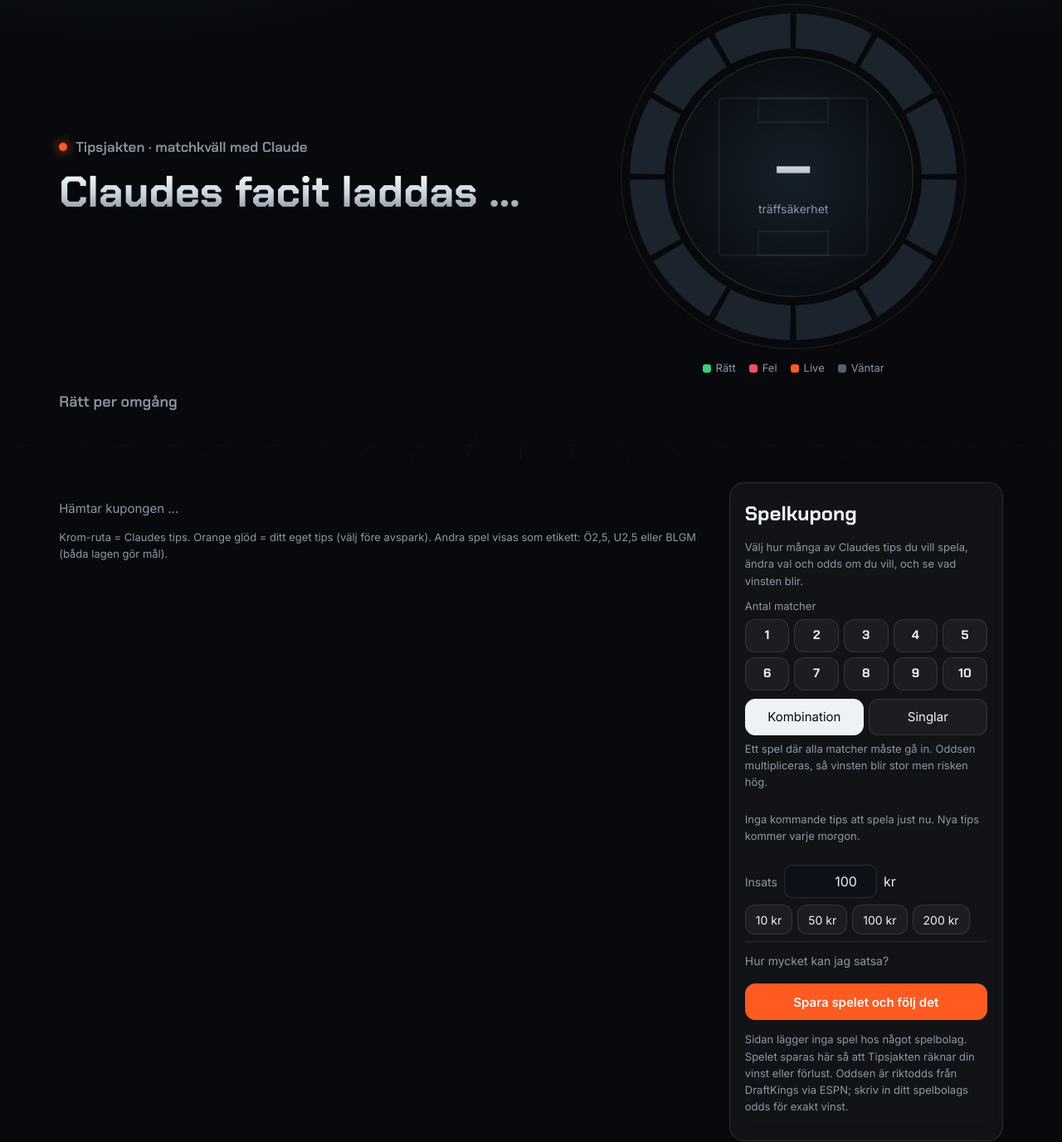
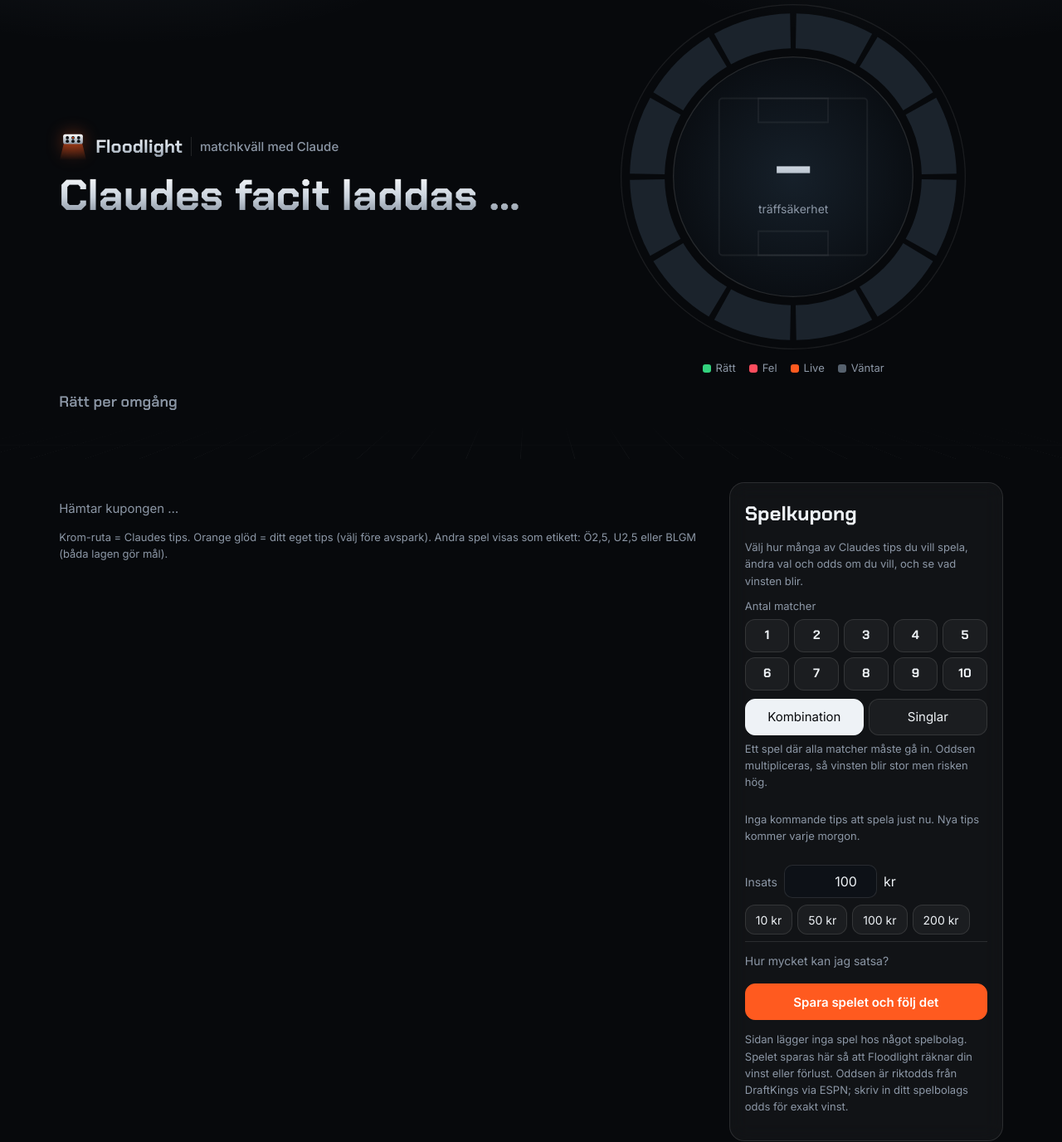
Before and after one commit to Farhad0088/Ekonomi-, a plain HTML site: page tipsjakten/index.html in a window 1280 px wide. Shown: the part 61-1437 px from the top of the page at 83% size. Drawn offline with Linux system fonts and the light colour scheme.

Commit message:
Rename the page to Floodlight with a floodlight logo
Co-Authored-By: Claude Opus 5.5 <noreply@anthropic.com>
Claude-Session: https://claude.ai/code/session_01MBkTCDVsiNtWE3AwJmwaEu

```diff
--- a/tipsjakten/index.html
+++ b/tipsjakten/index.html
@@ -3,7 +3,7 @@
 <head>
 <meta charset="utf-8">
 <meta name="viewport" content="width=device-width, initial-scale=1">
-<title>Tipsjakten</title>
+<title>Floodlight</title>
 <link rel="preconnect" href="https://fonts.googleapis.com">
 <link rel="stylesheet" href="https://fonts.googleapis.com/css2?family=Chakra+Petch:wght@500;600;700&family=Inter:wght@400;500;600&display=swap">
 <style>
@@ -27,7 +27,7 @@ background:repeating-linear-gradient(90deg,rgba(255,255,255,.07) 0 1px,transpare
 transform:perspective(420px) rotateX(62deg);transform-origin:bottom;-webkit-mask-image:linear-gradient(to top,#000,transparent);mask-image:linear-gradient(to top,#000,transparent)}
 .top{display:grid;grid-template-columns:minmax(0,1.15fr) minmax(0,1fr);gap:clamp(20px,4vw,56px);align-items:center;position:relative;z-index:1}
 .brand{display:flex;align-items:center;gap:10px;font-family:"Chakra Petch";font-weight:600;font-size:17px;color:var(--mute);margin:0 0 14px}
-.brand i{width:10px;height:10px;border-radius:50%;background:var(--hot);box-shadow:0 0 14px var(--hot)}
+.brand .logo{width:34px;height:34px;flex:none;filter:drop-shadow(0 0 10px rgba(255,90,31,.45))}.brand .wm{font-size:22px;font-weight:700;color:var(--ink);background:var(--chrome);-webkit-background-clip:text;background-clip:text;color:transparent}.brand .sub{font-size:15px;color:var(--mute);font-family:Inter;font-weight:500;padding-left:10px;border-left:1px solid var(--edge)}
 h1{font-size:clamp(34px,5.2vw,52px);line-height:1.05;margin:0 0 20px;text-wrap:balance;font-weight:700;background:var(--chrome);-webkit-background-clip:text;background-clip:text;color:transparent}
 .stats{display:grid;grid-template-columns:repeat(4,minmax(0,1fr));gap:10px}
 .stat{background:var(--glass);border:1px solid var(--edge);border-radius:14px;padding:12px 14px;backdrop-filter:blur(10px)}
@@ -143,7 +143,7 @@ aside .panel{background:var(--glass);border:1px solid var(--edge);border-radius:
 <section class="hero"><div class="wrap">
 <div class="top">
 <div>
-<p class="brand"><i></i>Tipsjakten · matchkväll med Claude</p>
+<p class="brand"><svg class="logo" viewBox="0 0 40 40" aria-hidden="true"><defs><linearGradient id="lg" x1="0" y1="0" x2="0" y2="1"><stop offset="0" stop-color="#fff"/><stop offset="1" stop-color="#8b97a5"/></linearGradient><linearGradient id="beam" x1="0" y1="0" x2="0" y2="1"><stop offset="0" stop-color="#ff5a1f" stop-opacity=".9"/><stop offset="1" stop-color="#ff5a1f" stop-opacity="0"/></linearGradient></defs><path d="M7 15 L1 39 H39 L33 15 Z" fill="url(#beam)" opacity=".55"/><rect x="6" y="2" width="28" height="14" rx="3" fill="url(#lg)"/><g fill="#07090c"><circle cx="12" cy="7" r="2.2"/><circle cx="20" cy="7" r="2.2"/><circle cx="28" cy="7" r="2.2"/><circle cx="12" cy="12" r="2.2"/><circle cx="20" cy="12" r="2.2"/><circle cx="28" cy="12" r="2.2"/></g><g fill="#ff5a1f"><circle cx="20" cy="7" r="1.2"/></g></svg><span class="wm">Floodlight</span><span class="sub">matchkväll med Claude</span></p>
 <h1 id="headline">Claudes facit laddas …</h1>
 <div class="stats" id="stats"></div>
 <p class="vs" id="vs"></p>
@@ -179,7 +179,7 @@ aside .panel{background:var(--glass);border:1px solid var(--edge);border-radius:
 <div class="money" style="margin-top:6px"><label for="budget">Min spelbudget per månad</label><input id="budget" type="number" inputmode="decimal" min="0" step="50" placeholder="t.ex. 1000"><span>kr</span></div>
 <div id="advice"></div></details>
 <button class="primary" id="saveSlip">Spara spelet och följ det</button>
-<p class="note">Sidan lägger inga spel hos något spelbolag. Spelet sparas här så att Tipsjakten räknar din vinst eller förlust. Oddsen är riktodds från DraftKings via ESPN; skriv in ditt spelbolags odds för exakt vinst.</p>
+<p class="note">Sidan lägger inga spel hos något spelbolag. Spelet sparas här så att Floodlight räknar din vinst eller förlust. Oddsen är riktodds från DraftKings via ESPN; skriv in ditt spelbolags odds för exakt vinst.</p>
 </div>
 <div class="panel" id="mybets"><h2>Mina spel</h2><div class="sum" id="betsum"></div><div id="betlist"><p class="note">Inga sparade spel ännu.</p></div></div>
 <div class="panel">
@@ -388,7 +388,7 @@ function liveInput(){
  const now=Date.now(),keys=new Set();
  for(const m of list()){const k=new Date(m.kickoff).getTime();if(m.status!=='post'&&m.status!=='void'&&now>=k-10*6e4&&now<=k+170*6e4)keys.add((m.leagueSlug||'eng.1')+'|'+espnDay(m.kickoff))}
  if(!keys.size)return null;
- return{calls:[...keys].sort().slice(0,10).map(k=>{const[l,d]=k.split('|');return{provider:'espn-com',capability:'sports-data/scoreboard',options:{date:d,league:l,sport:'soccer'}}}),objective:'Följa live-resultat för tippade fotbollsmatcher i Tipsjakten.'};
+ return{calls:[...keys].sort().slice(0,10).map(k=>{const[l,d]=k.split('|');return{provider:'espn-com',capability:'sports-data/scoreboard',options:{date:d,league:l,sport:'soccer'}}}),objective:'Följa live-resultat för tippade fotbollsmatcher i Floodlight.'};
 }
 function syncWatch(force){
  if(!mcp)return;const inp=liveOn?liveInput():null,key=inp?JSON.stringify(inp.calls):'';
```
